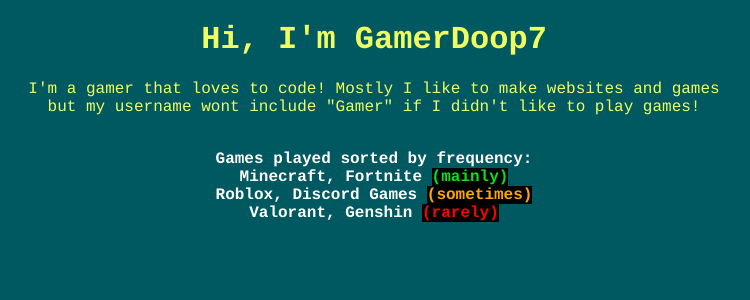
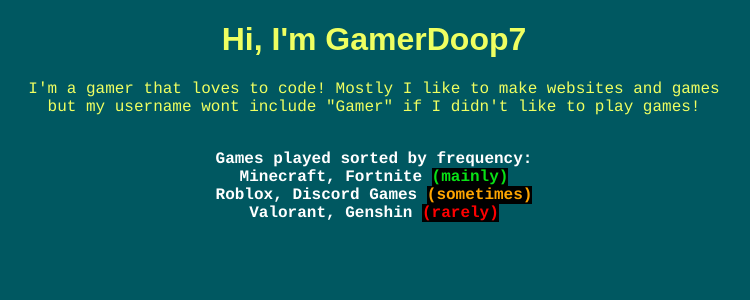
Before and after one commit to GyaraDeez/Aehnaland, a PHP site: page /bio/index.html in a window 1280 px wide. Shown: the part 54-354 px from the top of the page, without its empty margins (266-1016 px from the left). Run offline with PHP 8.4, Linux system fonts and the light colour scheme.

Commit message:
update font

```diff
--- a/bio/style.css
+++ b/bio/style.css
@@ -6,7 +6,7 @@
 }
 
 h1 {
-    font-family: Courier, Arial, Helvetica, sans-serif;
+    font-family: "Kode Mono", Arial, Helvetica, sans-serif;
     text-align: center;
 }
 
```
